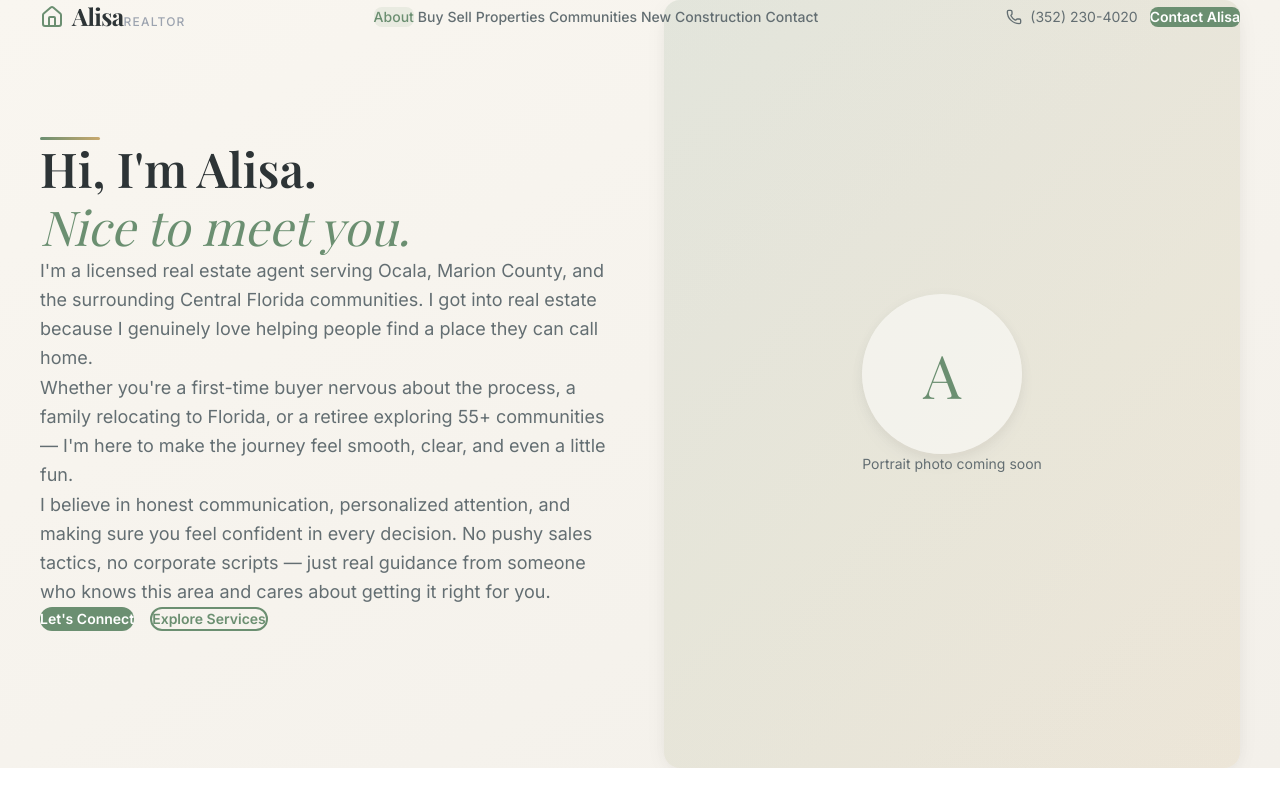
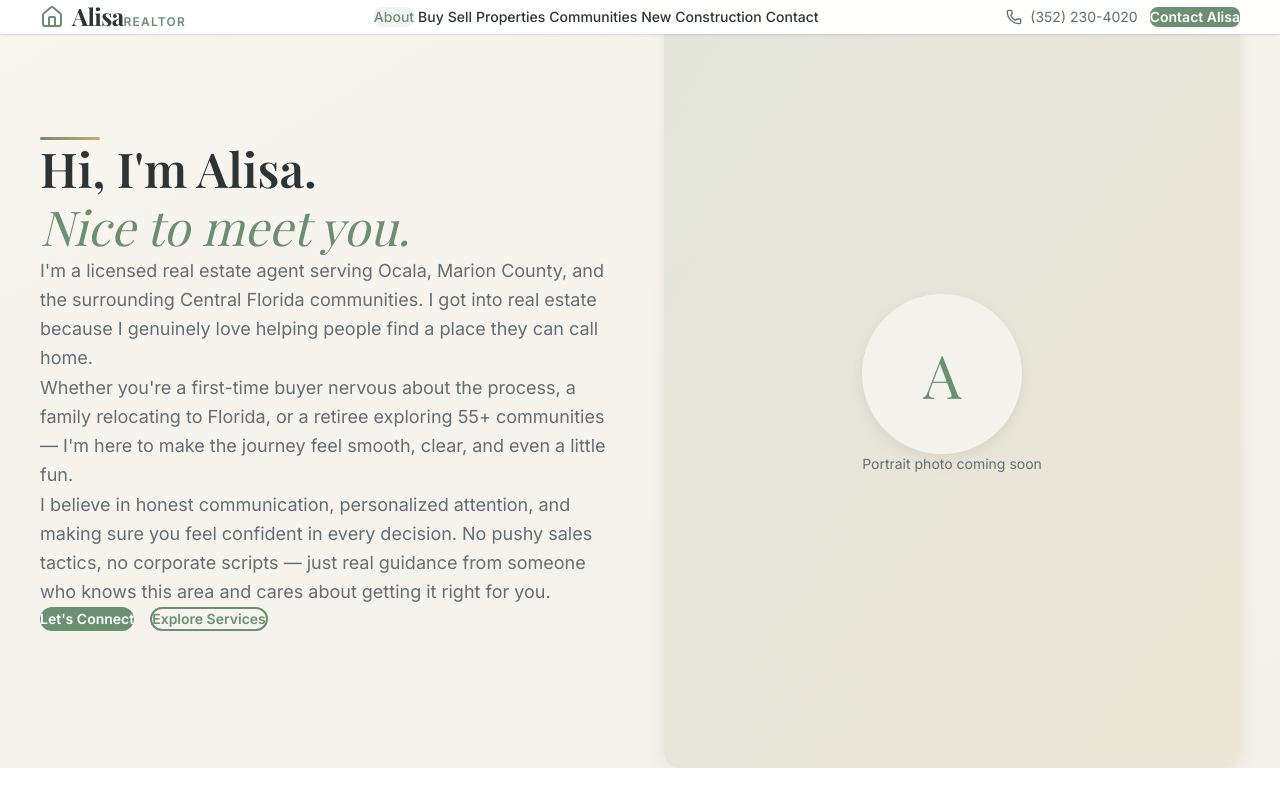
Before and after one commit to realtoralisafl-spec/alisa-realtor-website, a React (Vite) app: page /about in a window 1280 px wide. Shown: the top 800 px of the page. Built offline with nearby package versions, Linux system fonts and the light colour scheme; a web font is replaced by a local one.

Commit message:
Phase 2 design fixes: solid subpage navbar, global spacing, contrast updates

```diff
--- a/src/components/layout/Layout.tsx
+++ b/src/components/layout/Layout.tsx
@@ -16,11 +16,16 @@ interface LayoutProps {
 }
 
 export default function Layout({ children }: LayoutProps) {
+  const location = useLocation()
+  const isHomePage = location.pathname === '/'
+
   return (
     <div className="min-h-screen flex flex-col">
       <ScrollToTop />
       <Navbar />
-      <main className="flex-1">{children}</main>
+      <main className={`flex-1 ${!isHomePage ? 'pt-20 lg:pt-24' : ''}`}>
+        {children}
+      </main>
       <Footer />
     </div>
   )
--- a/src/components/layout/Navbar.tsx
+++ b/src/components/layout/Navbar.tsx
@@ -27,10 +27,13 @@ export default function Navbar() {
     setIsOpen(false)
   }, [location])
 
+  const isHomePage = location.pathname === '/'
+  const isSolid = scrolled || !isHomePage
+
   return (
     <nav
       className={`fixed top-0 left-0 right-0 z-50 transition-all duration-300 ${
-        scrolled
+        isSolid
           ? 'bg-white/95 backdrop-blur-lg shadow-sm py-3'
           : 'bg-transparent py-5'
       }`}
@@ -43,7 +46,7 @@ export default function Navbar() {
             <span className="font-serif text-2xl font-bold text-text tracking-tight">
               Alisa
             </span>
-            <span className="hidden sm:inline text-xs text-text-muted ml-2 tracking-widest uppercase font-medium">
+            <span className="hidden sm:inline text-xs text-primary ml-2 tracking-widest uppercase font-semibold">
               Realtor
             </span>
           </div>
@@ -58,7 +61,7 @@ export default function Navbar() {
               className={`px-3 py-2 rounded-lg text-sm font-medium transition-all duration-200 no-underline ${
                 location.pathname === link.to
                   ? 'text-primary bg-primary/10'
-                  : 'text-text-light hover:text-text hover:bg-light-gray'
+                  : 'text-text font-medium hover:text-primary hover:bg-primary/5'
               }`}
             >
               {link.label}
@@ -109,7 +112,7 @@ export default function Navbar() {
               className={`block px-4 py-3 rounded-lg text-base font-medium transition-all no-underline ${
                 location.pathname === link.to
                   ? 'text-primary bg-primary/10'
-                  : 'text-text-light hover:text-text hover:bg-light-gray'
+                  : 'text-text font-medium hover:text-primary hover:bg-primary/5'
               }`}
             >
               {link.label}
--- a/src/pages/About.tsx
+++ b/src/pages/About.tsx
@@ -12,7 +12,7 @@ export default function About() {
   return (
     <>
       {/* Hero */}
-      <section className="relative pt-40 pb-20 bg-gradient-to-br from-warm-white to-light-gray overflow-hidden">
+      <section className="relative pt-16 pb-20 bg-gradient-to-br from-warm-white to-light-gray overflow-hidden">
         <div className="container-custom px-4 lg:px-8">
           <div className="grid grid-cols-1 lg:grid-cols-2 gap-12 items-center">
             <div className="animate-fade-in-up">
--- a/src/pages/Buyers.tsx
+++ b/src/pages/Buyers.tsx
@@ -55,7 +55,7 @@ export default function Buyers() {
   return (
     <>
       {/* Hero */}
-      <section className="relative pt-40 pb-20 bg-gradient-to-br from-primary/5 via-warm-white to-accent/5">
+      <section className="relative pt-16 pb-20 bg-gradient-to-br from-primary/5 via-warm-white to-accent/5">
         <div className="container-custom px-4 lg:px-8">
           <div className="max-w-3xl mx-auto text-center animate-fade-in-up">
             <div className="accent-line mx-auto mb-6" />
--- a/src/pages/Communities.tsx
+++ b/src/pages/Communities.tsx
@@ -16,7 +16,7 @@ export default function Communities() {
   return (
     <>
       {/* Hero */}
-      <section className="relative pt-40 pb-20 bg-gradient-to-br from-primary/5 via-warm-white to-accent/5">
+      <section className="relative pt-16 pb-20 bg-gradient-to-br from-primary/5 via-warm-white to-accent/5">
         <div className="container-custom px-4 lg:px-8">
           <div className="max-w-3xl mx-auto text-center animate-fade-in-up">
             <div className="accent-line mx-auto mb-6" />
--- a/src/pages/Contact.tsx
+++ b/src/pages/Contact.tsx
@@ -61,7 +61,7 @@ export default function Contact() {
   return (
     <>
       {/* Hero */}
-      <section className="pt-40 pb-16 bg-gradient-to-br from-primary/5 via-warm-white to-accent/5">
+      <section className="pt-16 pb-16 bg-gradient-to-br from-primary/5 via-warm-white to-accent/5">
         <div className="container-custom px-4 lg:px-8 text-center">
           <div className="accent-line mx-auto mb-6" />
           <h1 className="text-4xl md:text-5xl font-serif font-semibold text-text mb-4">
--- a/src/pages/NewConstruction.tsx
+++ b/src/pages/NewConstruction.tsx
@@ -22,7 +22,7 @@ export default function NewConstruction() {
   return (
     <>
       {/* Hero */}
-      <section className="relative pt-40 pb-20 bg-gradient-to-br from-accent/5 via-warm-white to-primary/5">
+      <section className="relative pt-16 pb-20 bg-gradient-to-br from-accent/5 via-warm-white to-primary/5">
         <div className="container-custom px-4 lg:px-8">
           <div className="max-w-3xl mx-auto text-center animate-fade-in-up">
             <div className="accent-line mx-auto mb-6" />
--- a/src/pages/PropertySearch.tsx
+++ b/src/pages/PropertySearch.tsx
@@ -63,7 +63,7 @@ export default function PropertySearch() {
   return (
     <>
       {/* Hero */}
-      <section className="pt-36 pb-8 bg-warm-white">
+      <section className="pt-12 pb-8 bg-warm-white">
         <div className="container-custom px-4 lg:px-8">
           <div className="text-center mb-8">
             <h1 className="text-3xl md:text-4xl font-serif font-semibold text-text mb-3">
--- a/src/pages/Sellers.tsx
+++ b/src/pages/Sellers.tsx
@@ -21,7 +21,7 @@ export default function Sellers() {
   return (
     <>
       {/* Hero */}
-      <section className="relative pt-40 pb-20 bg-gradient-to-br from-accent/5 via-warm-white to-primary/5">
+      <section className="relative pt-16 pb-20 bg-gradient-to-br from-accent/5 via-warm-white to-primary/5">
         <div className="container-custom px-4 lg:px-8">
           <div className="max-w-3xl mx-auto text-center animate-fade-in-up">
             <div className="accent-line mx-auto mb-6" />
```
